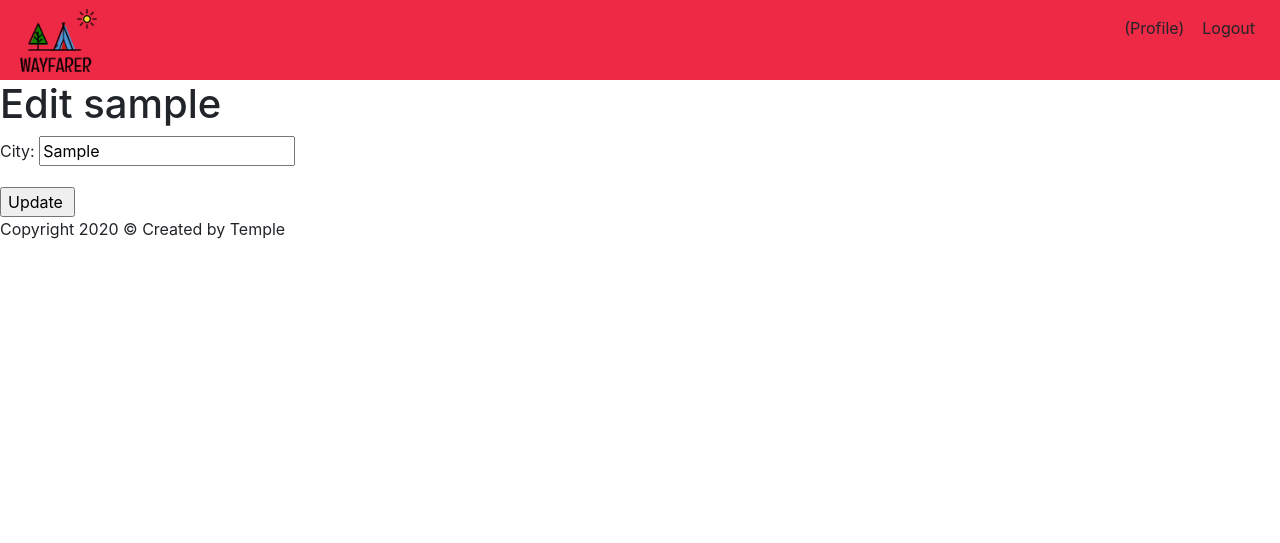
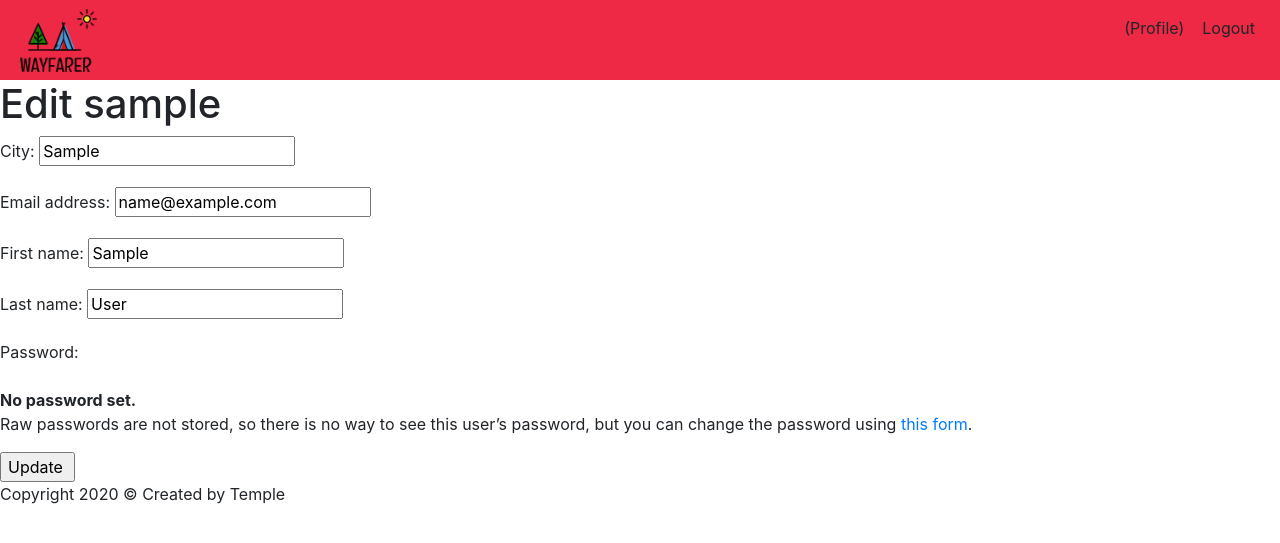
Before and after one commit to lordparvis/wayfarer-project, a Django app: page /profile/1/edit/ in a window 1280 px wide. Shown: the top 543 px of the page. Run offline with Django 3.2, Linux system fonts and the light colour scheme; a user stored in the database is signed in; tables that the repository leaves empty hold one stand-in row (values such as "Sample post"); some libraries are stand-ins or nearby versions.

Commit message:
added edit profile form

```diff
--- a/main_app/forms.py
+++ b/main_app/forms.py
@@ -1,5 +1,8 @@
 from django.forms import ModelForm
 from .models import Post, Profile
+from django.contrib.auth.forms import UserChangeForm
+from django.contrib.auth.models import User
+
 
 class Profile_Form(ModelForm):
     class Meta:
@@ -11,3 +14,10 @@ class Post_Form(ModelForm):
     class Meta:
         model=Post
         fields=['title','content','cities']
+
+class EditProfileForm(UserChangeForm):
+    class Meta:
+      model = User
+      fields=('email',
+      'first_name',
+      'last_name',)
--- a/main_app/templates/profile/edit.html
+++ b/main_app/templates/profile/edit.html
@@ -6,6 +6,7 @@
 <form action="{% url 'edit' profile.id %}" method="POST">
 {% csrf_token %}
 {{profile_form.as_p}}
+{{user_form.as_p}}
 <input type="submit" value="Update {{profile.username}}">
 </form>
 
--- a/main_app/views.py
+++ b/main_app/views.py
@@ -2,6 +2,7 @@ from django.shortcuts import render, redirect
 from django.contrib import auth
 from django.contrib.auth import login
 from django.contrib.auth.forms import UserCreationForm
+#from django.contrib.auth.forms import UserChangeForm
 from django.contrib.auth.decorators import login_required
 from django.contrib.auth.models import User
 
@@ -11,6 +12,7 @@ from .models import City
 
 from .forms import Post_Form
 from .forms import Profile_Form
+from .forms import EditProfileForm
 
 # Create your views here.
 
@@ -63,14 +65,19 @@ def post(request):
 def profile_edit(request, profile_id):
     profile = Profile.objects.get(id=profile_id)
     profile_form = Profile_Form()
+    user = request.user
     if request.method == 'POST':
+        user_form = EditProfileForm(request.POST, instance=request.user)
         profile_form = Profile_Form(request.POST, instance=profile)
-    if profile_form.is_valid():
+    if profile_form.is_valid() and user_form.is_valid():
+        user_form.save()
         profile_form.save()
         return redirect('profile')
     else:
+        user_form = EditProfileForm(instance=request.user)
         profile_form = Profile_Form(instance=profile)
-    context = {'profile': profile, 'profile_form': profile_form, 'profile_id': profile_id}
+    context = {'profile': profile,
+               'profile_form': profile_form, 'profile_id': profile_id, 'user_form': user_form}
     return render(request, 'profile/edit.html', context)
 
 
```
Also changed, not shown: main_app/templates/posts/edit.html (added, +16 -0 lines), main_app/migrations/0009_auto_20200620_2329.py (added), main_app/migrations/0010_auto_20200620_2332.py (added).
